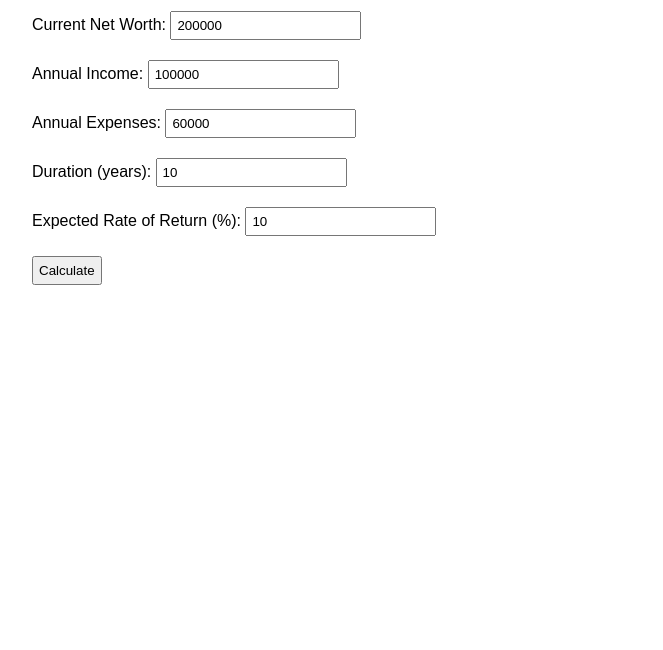
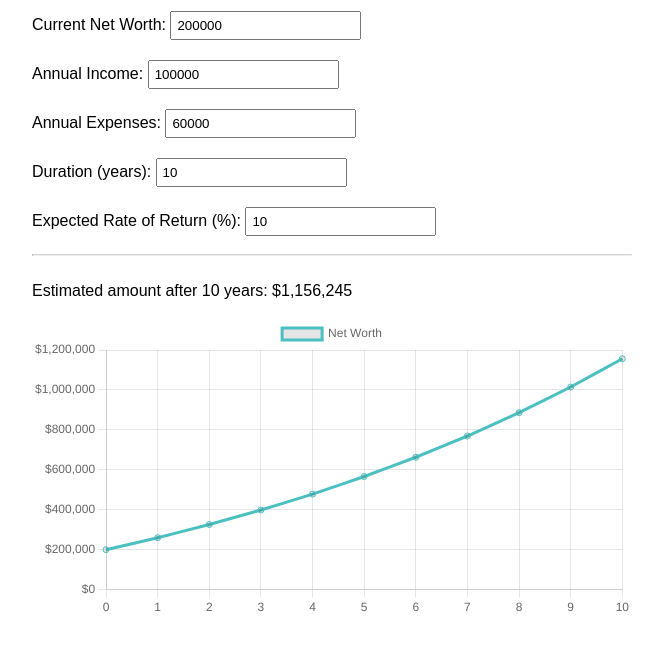
Before and after one commit to FIRE-Calculator/FIRE-Calculator.github.io, a plain HTML site: page index.html in a window 1280 px wide. Shown: the part 136-786 px from the top of the page, without its empty margins (308-971 px from the left). Drawn offline with nearby package versions, Linux system fonts and the light colour scheme.

Commit message:
Add graph plot and remove button

```diff
--- a/index.html
+++ b/index.html
@@ -1,6 +1,7 @@
 <!doctype html>
 <html lang="en">
   <head>
+    <script src="https://cdn.jsdelivr.net/npm/chart.js"></script>
     <meta charset="UTF-8" />
     <meta name="viewport" content="width=device-width, initial-scale=1.0" />
     <title>FIRE Calculator</title>
@@ -11,8 +12,7 @@
         margin: 0 auto;
         padding: 20px;
       }
-      input,
-      button {
+      input {
         margin: 10px 0;
         padding: 5px;
       }
@@ -35,33 +35,79 @@
 
       <label for="rate">Expected Rate of Return (%):</label>
       <input type="number" id="rate" step="0.1" value="10" required /><br />
+    </form>
 
-      <button type="submit">Calculate</button>
-    </form>
-    <div id="result"></div>
+    <hr style="border-top: 1px solid lightgray;">
+    <br> <div id="result"></div>
+    <br> <canvas id="myChart" width="400" height="200"></canvas>
 
     <script>
-      document
-        .getElementById("calculator-form")
-        .addEventListener("submit", function (e) {
-          e.preventDefault();
+      let myChart;
 
+      function calculateAndUpdate() {
         const initial = parseFloat(document.getElementById("initial").value);
         const income = parseFloat(document.getElementById("income").value);
-          const expenses = parseFloat(
-            document.getElementById("expenses").value,
-          );
+        const expenses = parseFloat(document.getElementById("expenses").value);
         const years = parseInt(document.getElementById("years").value);
         const rate = parseFloat(document.getElementById("rate").value) / 100;
 
         let total = initial;
-          for (let i = 0; i < years; i++) {
+        const yearlyData = [total];
+        for (let i = 1; i <= years; i++) {
           total = total * (1 + rate) + (income - expenses);
+          yearlyData.push(total);
         }
 
         document.getElementById("result").innerHTML =
           `Estimated amount after ${years} years: $${total.toLocaleString("en-US", { minimumFractionDigits: 0, maximumFractionDigits: 0 })}`;
+
+        updateChart(yearlyData);
+      }
+
+      function updateChart(data) {
+        const ctx = document.getElementById("myChart").getContext("2d");
+
+        if (myChart) {
+          myChart.destroy();
+        }
+
+        myChart = new Chart(ctx, {
+          type: "line",
+          data: {
+            labels: Array.from({ length: data.length }, (_, i) => i),
+            datasets: [
+              {
+                label: "Net Worth",
+                data: data,
+                borderColor: "rgb(75, 192, 192)",
+                tension: 0.1,
+              },
+            ],
+          },
+          options: {
+            responsive: true,
+            scales: {
+              y: {
+                beginAtZero: true,
+                ticks: {
+                  callback: function (value, index, values) {
+                    return "$" + value.toLocaleString();
+                  },
+                },
+              },
+            },
+          },
         });
+      }
+
+      // Add event listeners to all inputs
+      const inputs = document.querySelectorAll("#calculator-form input");
+      inputs.forEach((input) => {
+        input.addEventListener("input", calculateAndUpdate);
+      });
+
+      // Initial calculation
+      calculateAndUpdate();
     </script>
   </body>
 </html>
```
Lines whose indentation alone changed are shown as unchanged.
